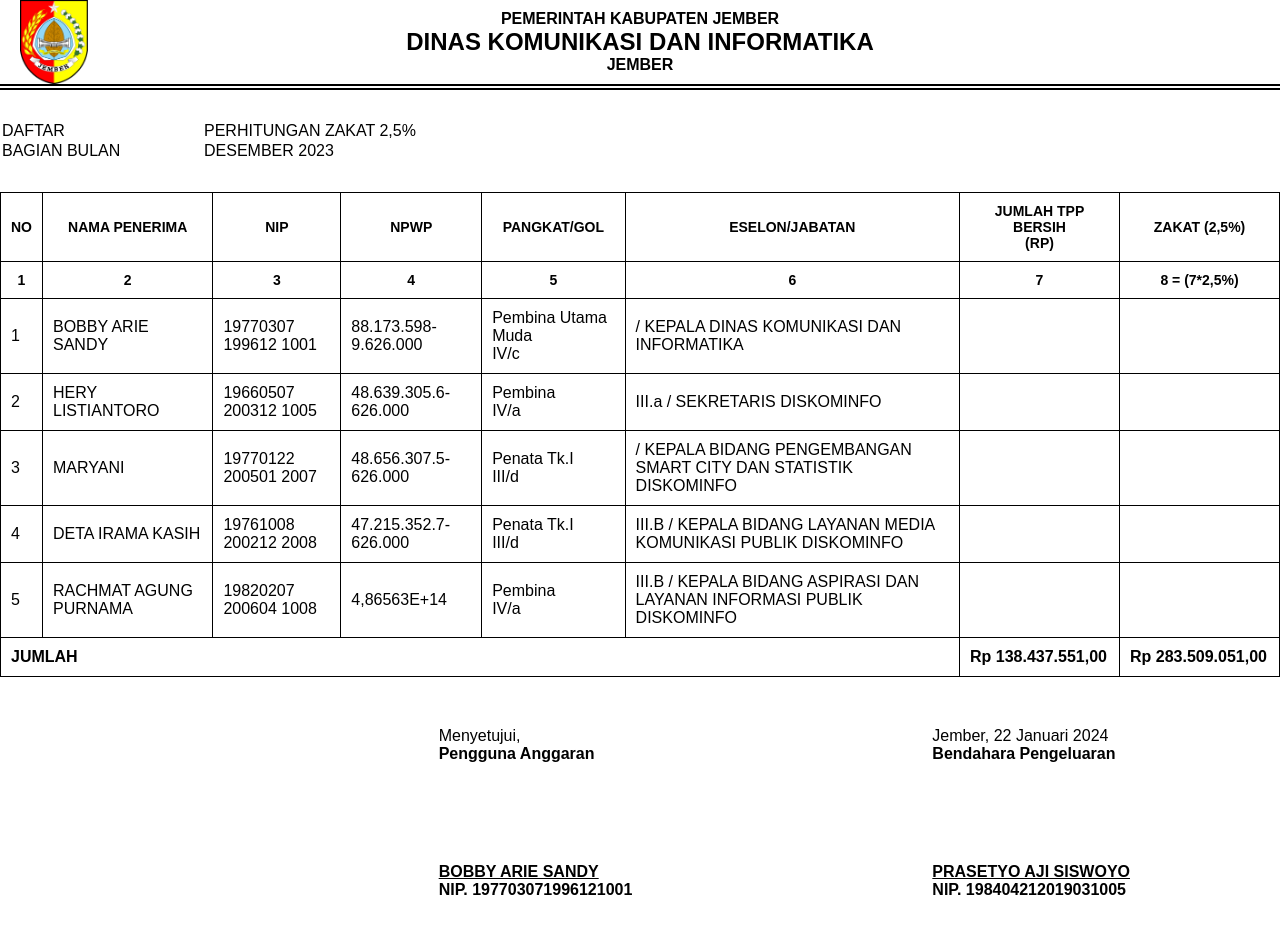
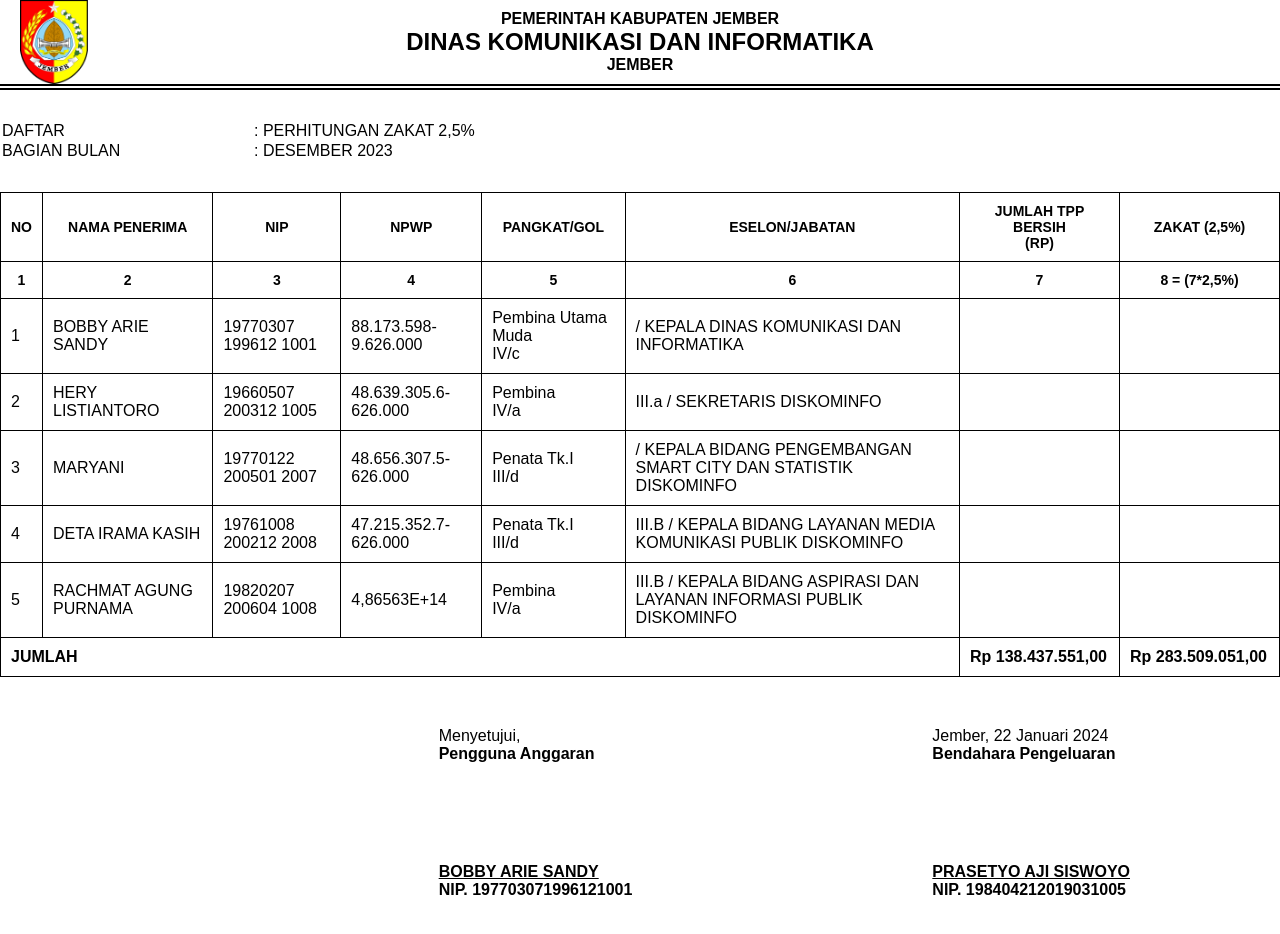
Before and after one commit to gunzxx/diskominfo-magang, a plain HTML site: page index.html in a window 1280 px wide. Drawn offline with Linux system fonts and the light colour scheme.

```diff
--- a/css/style.css
+++ b/css/style.css
@@ -58,7 +58,7 @@
 }
 
 .kop-surat td{
-    min-width: 200px;
+    min-width: 250px;
 }
 
 
--- a/index.html
+++ b/index.html
@@ -21,11 +21,11 @@
     <table class="kop-surat">
         <tr>
             <td>DAFTAR</td>
-            <td>PERHITUNGAN ZAKAT 2,5%</td>
+            <td>: PERHITUNGAN ZAKAT 2,5%</td>
         </tr>
         <tr>
             <td>BAGIAN BULAN</td>
-            <td>DESEMBER 2023</td>
+            <td>: DESEMBER 2023</td>
         </tr>
     </table>
 
```
